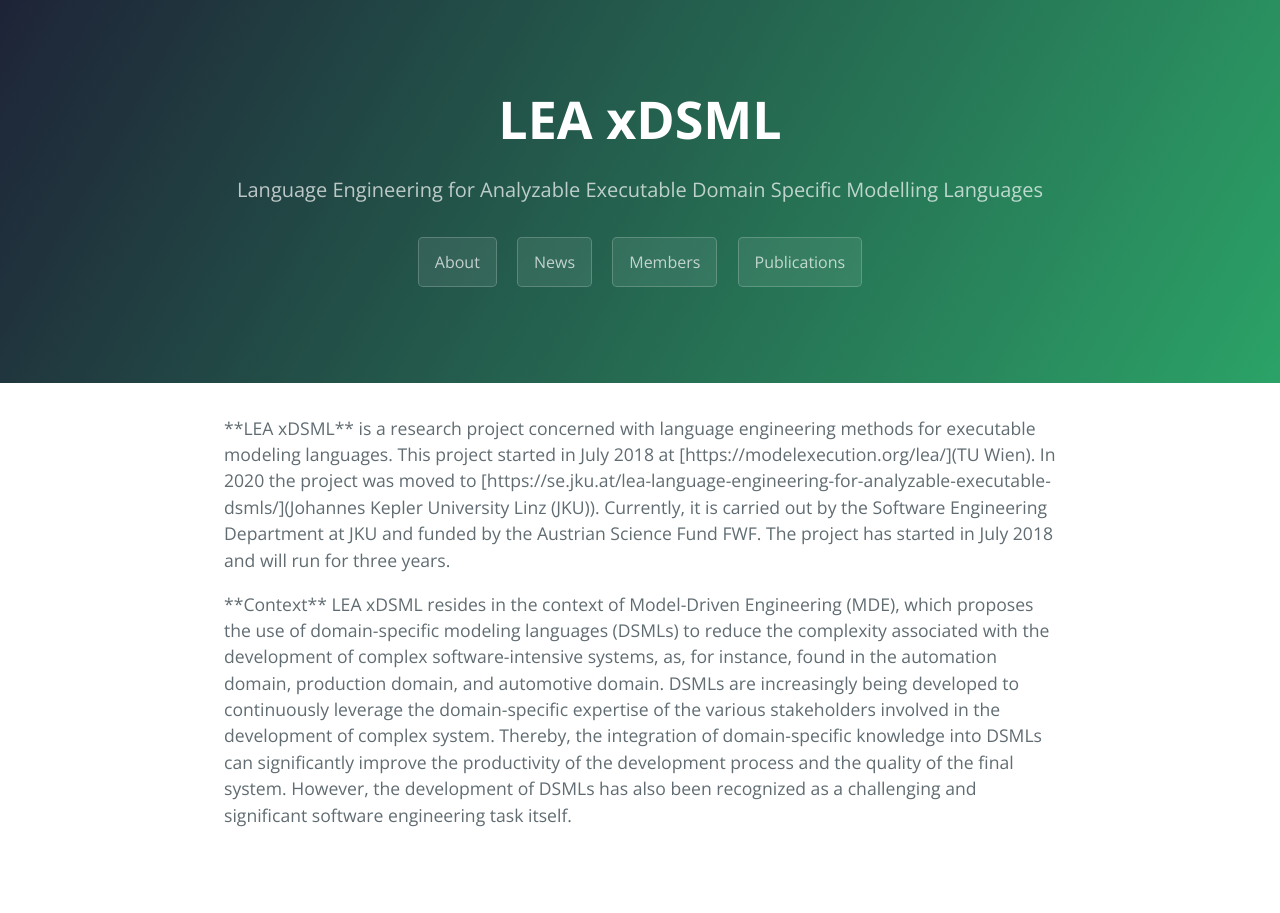
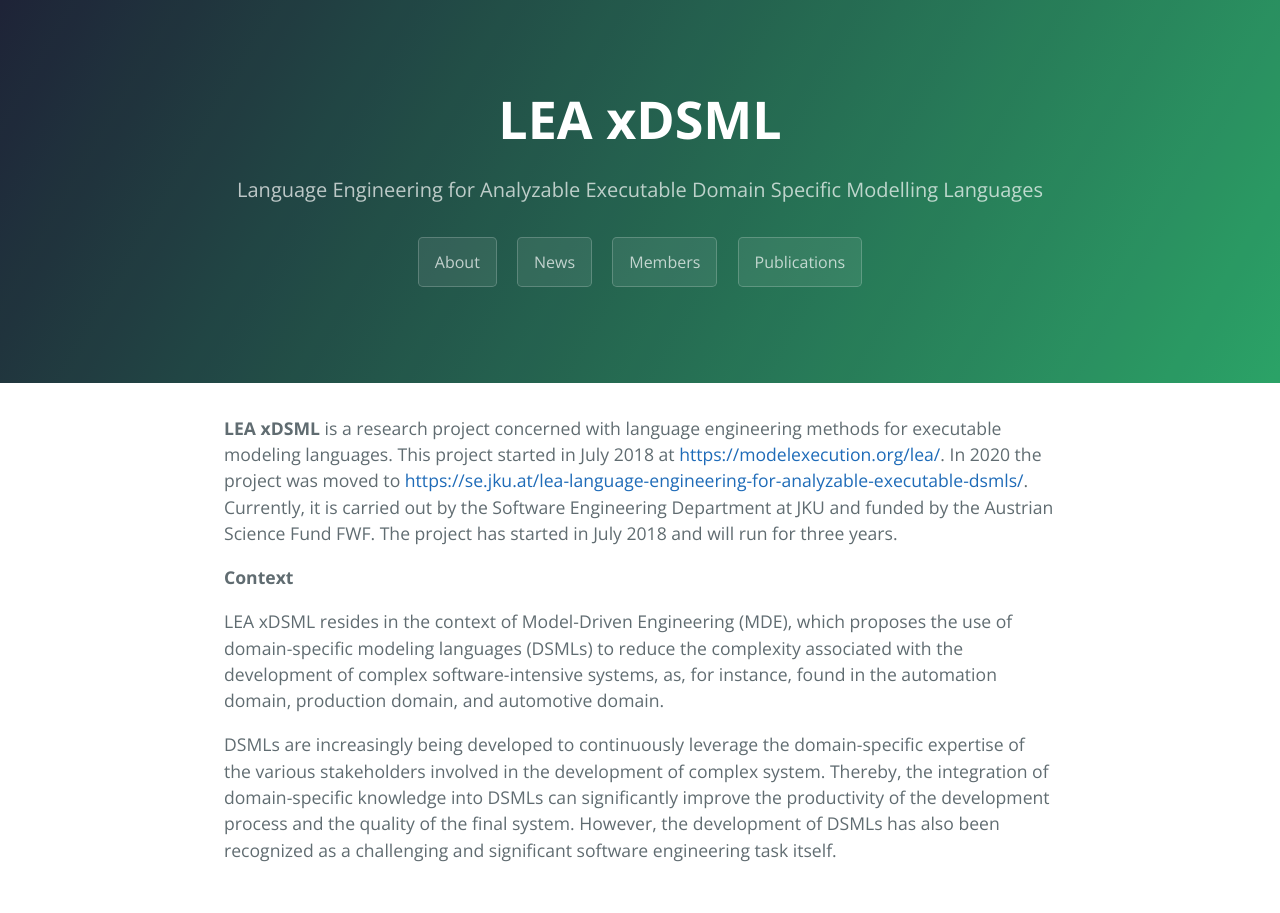
Before and after one commit to jku-win-se/Lea-xDSML, a Jekyll site: the page built from index.md, in a window 1280 px wide. Built offline with Jekyll 4.4.1, drawn with Linux system fonts in a browser that asks for light colours.

```diff
--- a/_config.yml
+++ b/_config.yml
@@ -1,4 +1,7 @@
 theme: jekyll-theme-cayman
-show_downloads: true
+markdown: kramdown
+encoding: UTF-8
+kramdown:
+  coderay_tab_width: 3
 github:
   repository_url: https://github.com/jku-win-se/Lea-xDSML/
--- a/index.md
+++ b/index.md
@@ -2,7 +2,7 @@
 title: LEA-xDSML Web Page
 layout: index
 ---
-<p>**LEA xDSML** is a research project concerned with language engineering methods for executable modeling languages. This project started in July 2018 at [https://modelexecution.org/lea/](TU Wien). In 2020 the project was moved to [https://se.jku.at/lea-language-engineering-for-analyzable-executable-dsmls/](Johannes Kepler University Linz (JKU)). Currently, it is carried out by the Software Engineering Department at JKU and funded by the Austrian Science Fund FWF. The project has started in July 2018 and will run for three years.<p>
+**LEA xDSML** is a research project concerned with language engineering methods for executable modeling languages. This project started in July 2018 at [https://modelexecution.org/lea/](TU Wien). In 2020 the project was moved to [https://se.jku.at/lea-language-engineering-for-analyzable-executable-dsmls/](Johannes Kepler University Linz (JKU)). Currently, it is carried out by the Software Engineering Department at JKU and funded by the Austrian Science Fund FWF. The project has started in July 2018 and will run for three years.
 
 **Context**
 
```
